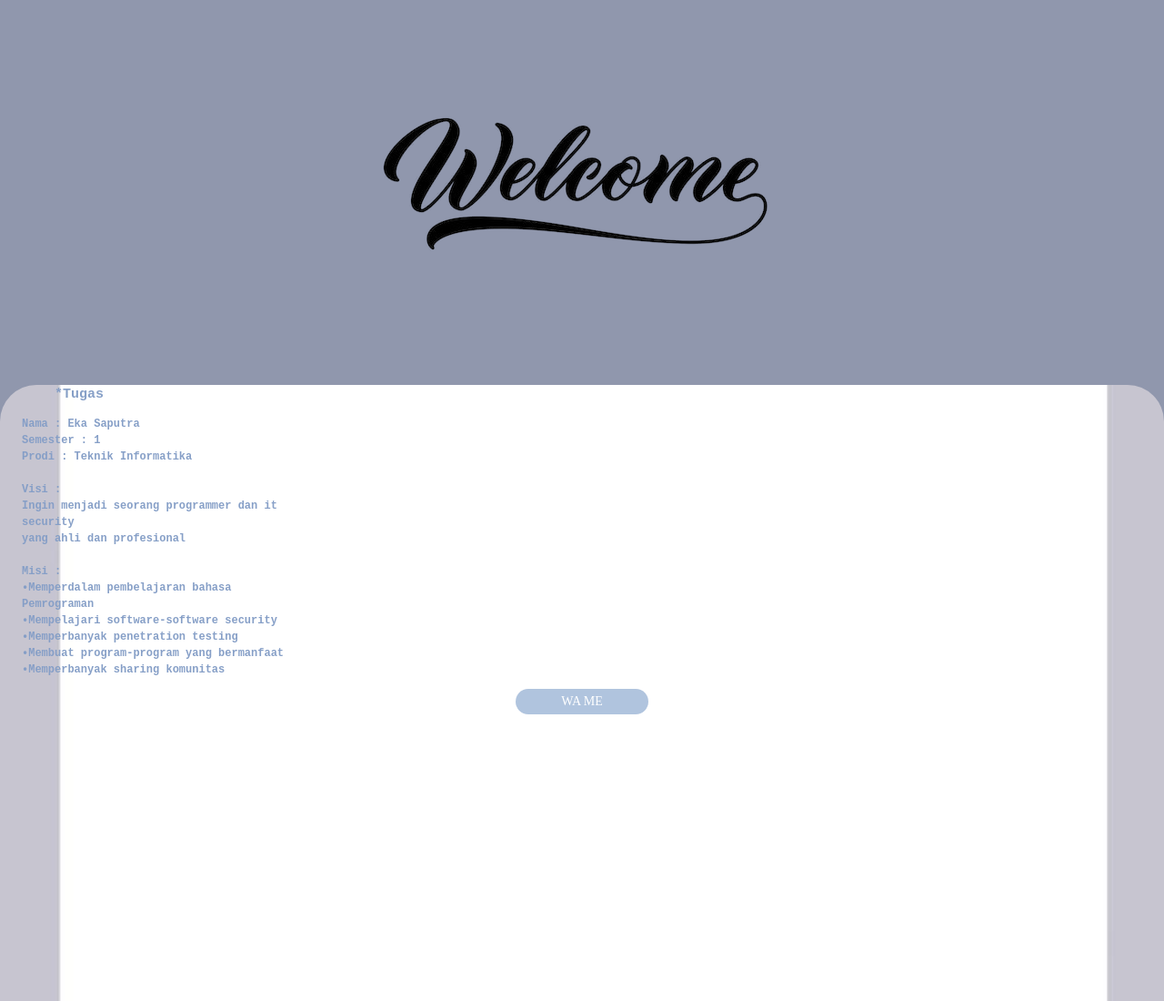
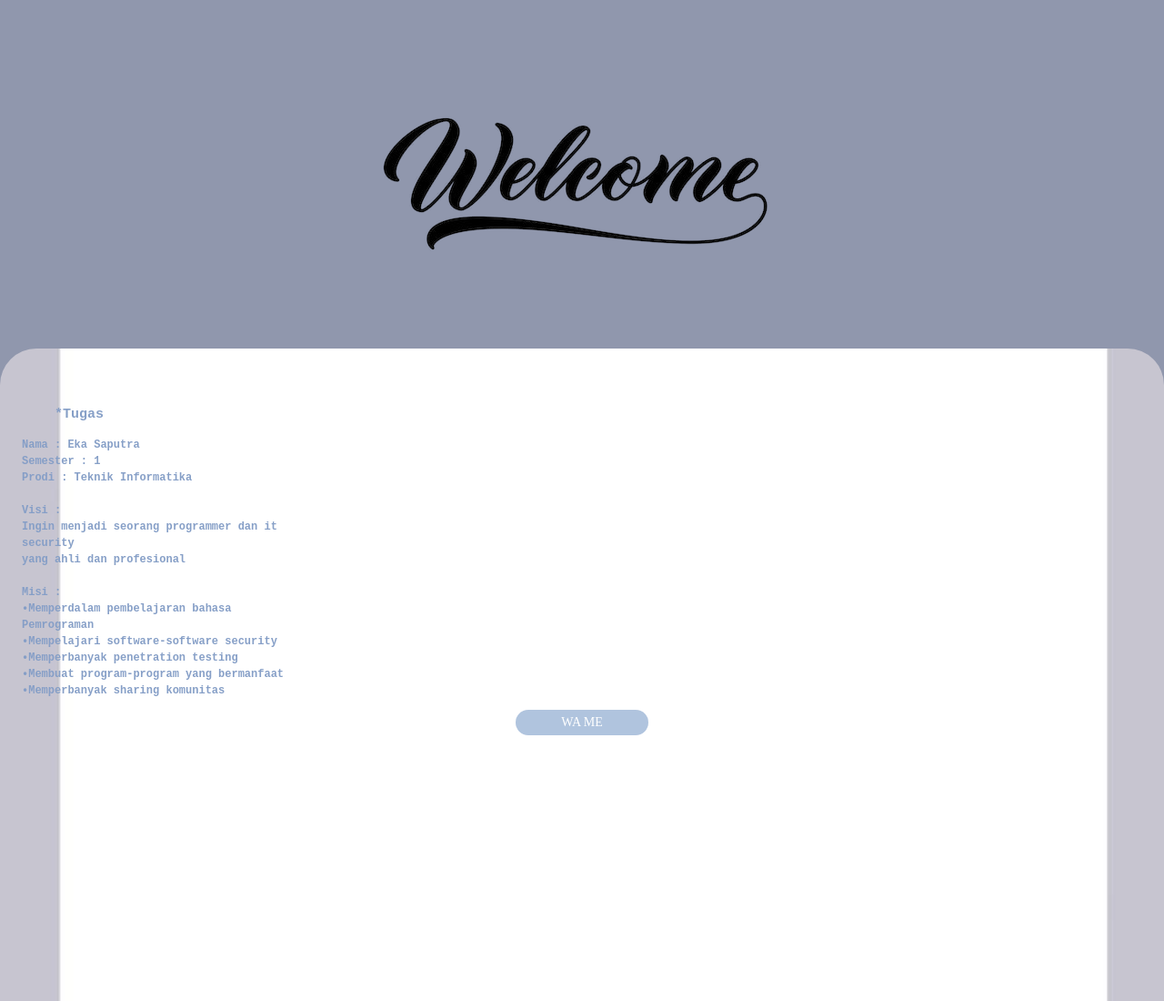
Before and after one commit to IshikawaUta/a_tugas_1, a plain HTML site: page index.html in a window 1280 px wide. Shown: the top 1100 px of the page at 91% size. Drawn offline with Linux system fonts and the light colour scheme.

Commit message:
Update index.html

```diff
--- a/index.html
+++ b/index.html
@@ -11,9 +11,7 @@
         </center>
     <section id="showcase">
       <div class="container">
-          <div>
-              <div>
-                  <div>
+          <br>
         <h1>&emsp;&emsp;&emsp;&emsp;*Tugas</h1>
 <strong><p>&emsp;&emsp;Nama : Eka Saputra<br>&emsp;&emsp;Semester : 1<br>&emsp;&emsp;Prodi : Teknik Informatika<br><br>&emsp;&emsp;Visi :<br>&emsp;&emsp;Ingin menjadi seorang programmer dan it<br>&emsp;&emsp;security<br>&emsp;&emsp;yang ahli dan profesional<br><br>&emsp;&emsp;Misi :<br>&emsp;&emsp;•Memperdalam pembelajaran bahasa<br>&emsp;&emsp;Pemrograman<br>&emsp;&emsp;•Mempelajari software-software security<br>&emsp;&emsp;•Memperbanyak penetration testing<br>&emsp;&emsp;•Membuat program-program yang bermanfaat<br>&emsp;&emsp;•Memperbanyak sharing komunitas</p></strong>
         <center>
```
